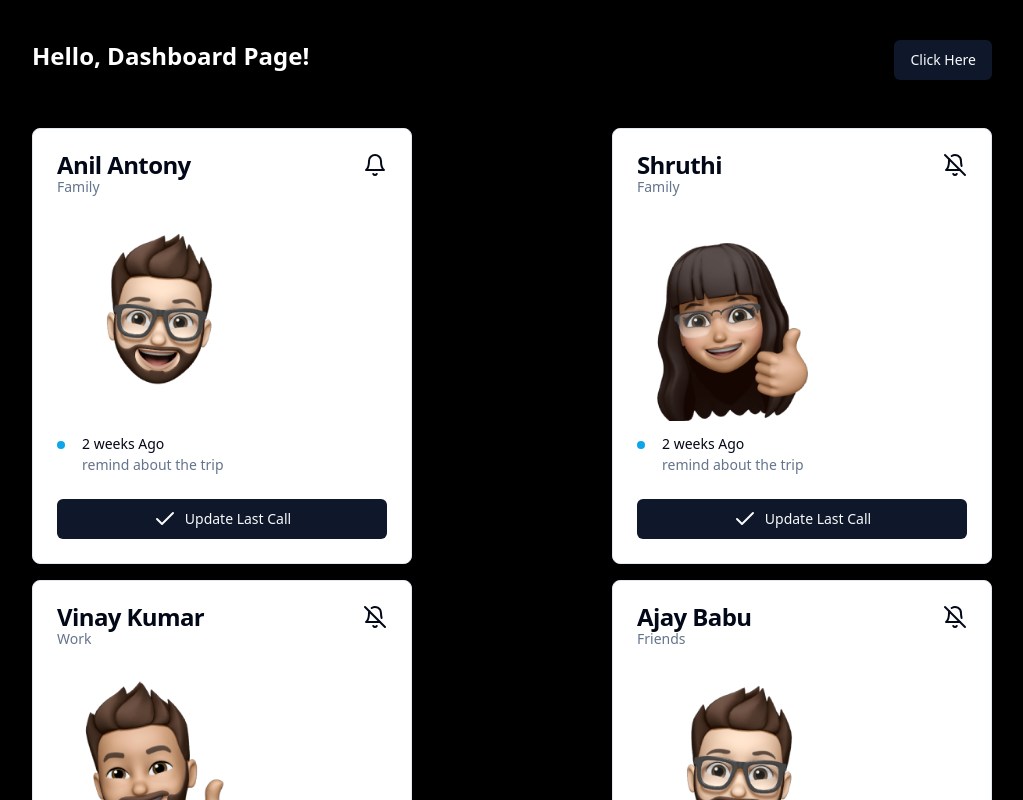
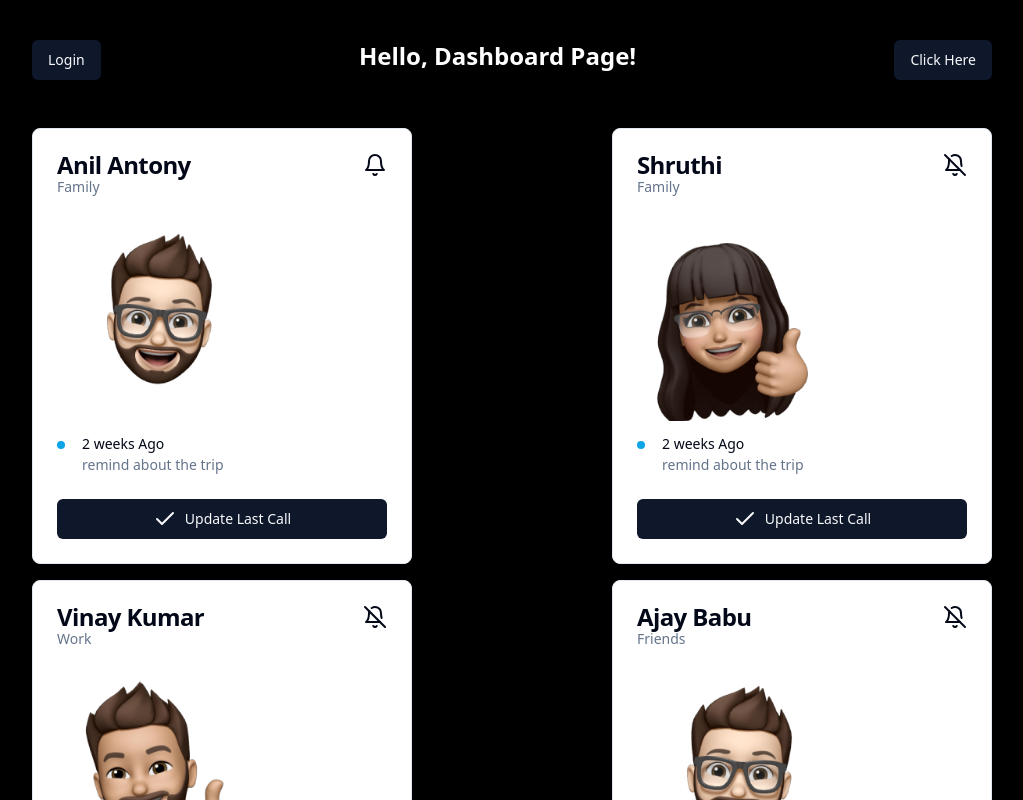
Before and after one commit to iamanilantony/Catchup-2, a Next.js app: page /home in a window 1280 px wide. Shown: the top 800 px of the page, without its empty margins (128-1151 px from the left). Built offline with nearby package versions, Linux system fonts and the light colour scheme; no server answers.

Commit message:
feat: next auth working

```diff
--- /dev/null
+++ b/app/api/auth/[...nextauth]/route.ts
@@ -0,0 +1,6 @@
+import { authOptions } from "@/lib/auth/auth";
+import nextAuth from "next-auth";
+
+const handler = nextAuth(authOptions);
+
+export { handler as GET, handler as POST };
--- a/app/home/page.tsx
+++ b/app/home/page.tsx
@@ -1,11 +1,19 @@
+"use client";
+
 import { ProfileCard } from "@/components/cards/ProfileCard";
 import { AddUserModal } from "@/components/modals/AddUserModal";
+import { Button } from "@/components/ui/Button";
+import { signIn } from "next-auth/react";
 import users from "./data";
 
 export default function Page() {
+  const loginWithGoogle = async () => {
+    await signIn("google");
+  };
   return (
     <div className="min-h-screen flex flex-col justify-center items-center w-9/12 mt-6 mb-6">
       <div className="flex justify-between w-full mb-8 mt-4">
+        <Button onClick={loginWithGoogle}>Login</Button>
         <h1 className="text-center mb-6 text-2xl font-bold">
           Hello, Dashboard Page!
         </h1>
```
